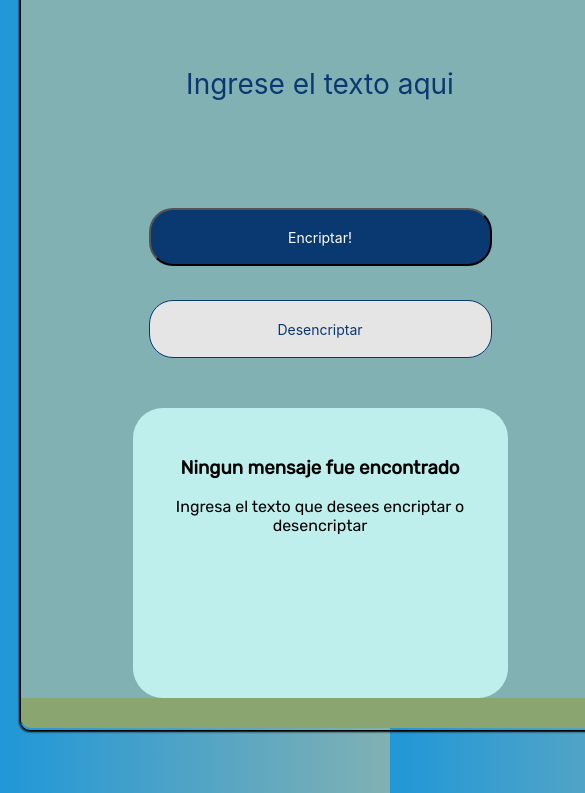
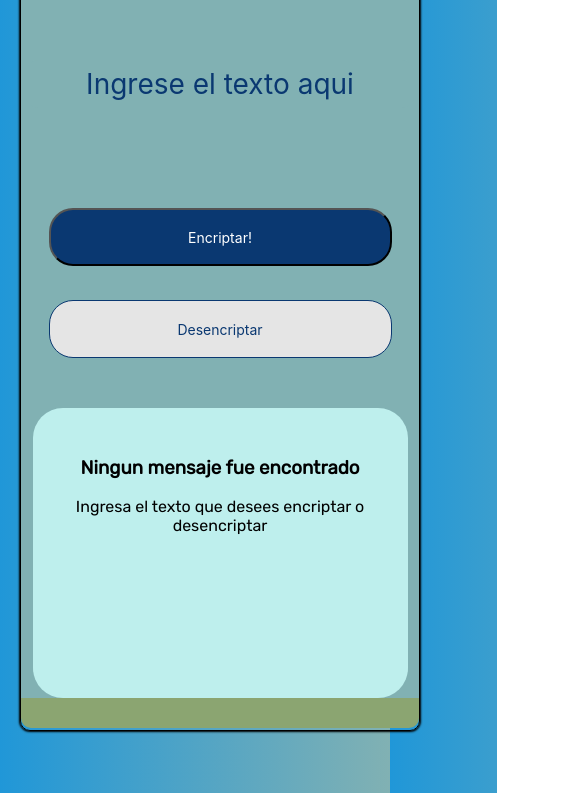
Before and after one commit to Javierlm24/Encriptador-de-Texto, a plain HTML site: page index.html in a window 390 px wide. Shown: the part 91-884 px from the top of the page, 585 px wide, since content can reach past the window. Drawn offline with Linux system fonts and the light colour scheme.

Commit message:
cambio responsive4

```diff
--- a/styles.css
+++ b/styles.css
@@ -169,8 +169,7 @@ footer{
 
 @media screen and (max-width: 620px) {
     body {
-        width: 620px;
-        height: 100%;
+        width: 400px;
         background-repeat: no-repeat;
         background-position: center center;
         background-attachment: fixed;
@@ -201,7 +200,7 @@ footer{
 
     .inputText #text {
         margin: 50px 0 80px;
-        width: 100%;
+        width: 70%;
         align-items: center;
         text-align: center;
     }
```
